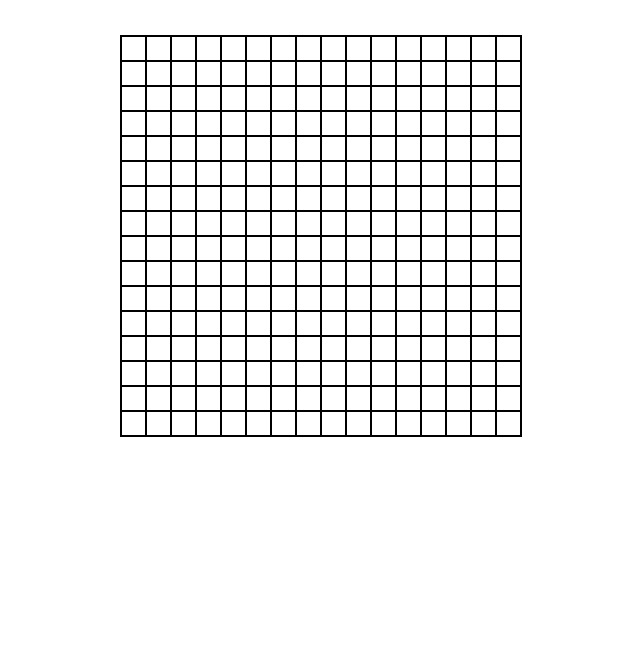
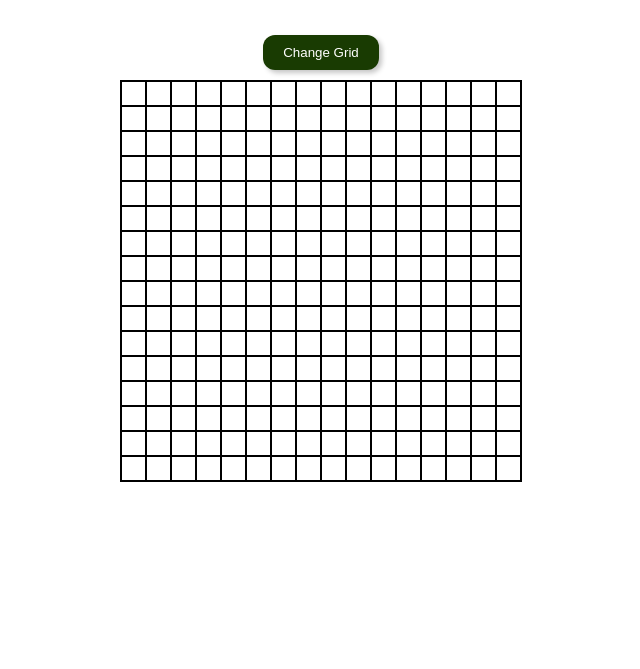
Before and after one commit to MDIMACat/Etch-a-Sketch-, a website: page index.html in a window 1280 px wide. Shown: the part 131-800 px from the top of the page, without its empty margins (319-959 px from the left). Drawn offline with Linux system fonts and the light colour scheme; a web font is replaced by a local one.

Commit message:
greated a button

```diff
--- a/index.html
+++ b/index.html
@@ -15,6 +15,7 @@
             Etch-a-sketch
         </p>
     </div>
+    <button class="changeGrid">Change Grid</button>
     <div class="container" id="container"></div>
     <script src="dist/bundle.js"></script>
 </body>
--- a/package.json
+++ b/package.json
@@ -10,8 +10,6 @@
   "author": "Siduduzile Snenhlanhla Mdima",
   "license": "ISC",
   "devDependencies": {
-    "jasmine": "^5.5.0",
-    "jsdom": "^25.0.1",
     "webpack-cli": "^5.1.4"
   }
 }
--- a/public/index.css
+++ b/public/index.css
@@ -23,3 +23,19 @@ body{
 .cell {
     border: 1px solid black;
 }
+
+.changeGrid {
+    margin-bottom: 10px;
+    background-color: rgb(25, 59, 2);
+    border: none;
+    padding: 10px 20px;
+    border-radius: 12px;
+    box-shadow: 3px 3px 5px rgb(198, 198, 198);
+    color: #fff;
+
+}
+
+.changeGrid:hover{
+    background-color: rgb(2, 113, 2);
+    cursor: pointer;
+}
--- a/src/index.js
+++ b/src/index.js
@@ -21,7 +21,6 @@ class Skecth {
   }
 
   createBody() {
-    let idx = 1;
     for (let j = 0; j < 16; j++) {
       for (let i = 0; i < 16; i++) {
         const cell = document.createElement("div");
@@ -34,7 +33,6 @@ class Skecth {
             cell.style.opacity = "50%"
         })
         this.domElement.gridContainer.appendChild(cell);
-        idx++;
       }
     }
   }
```
Also changed, not shown: spec/support/jasmine.mjs (deleted, +0 -14 lines), dist/bundle.js, 1 other file.
